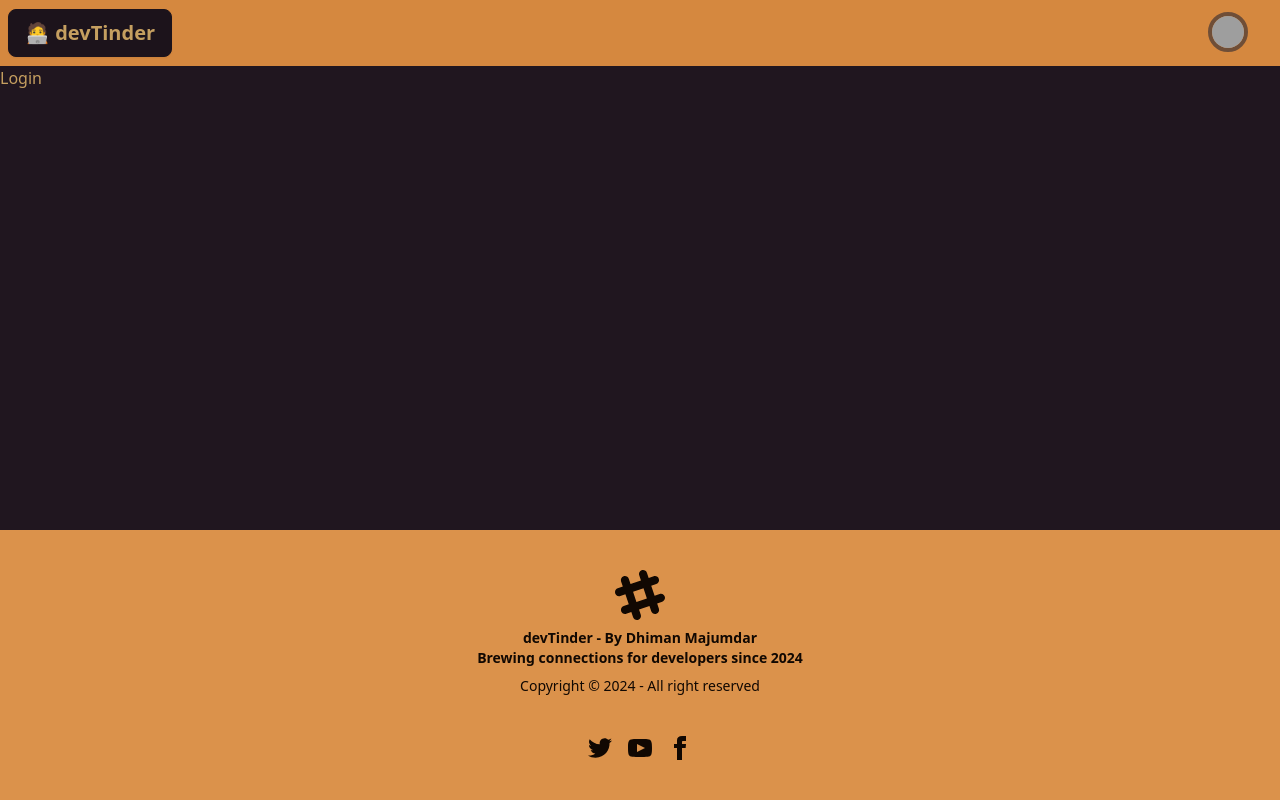
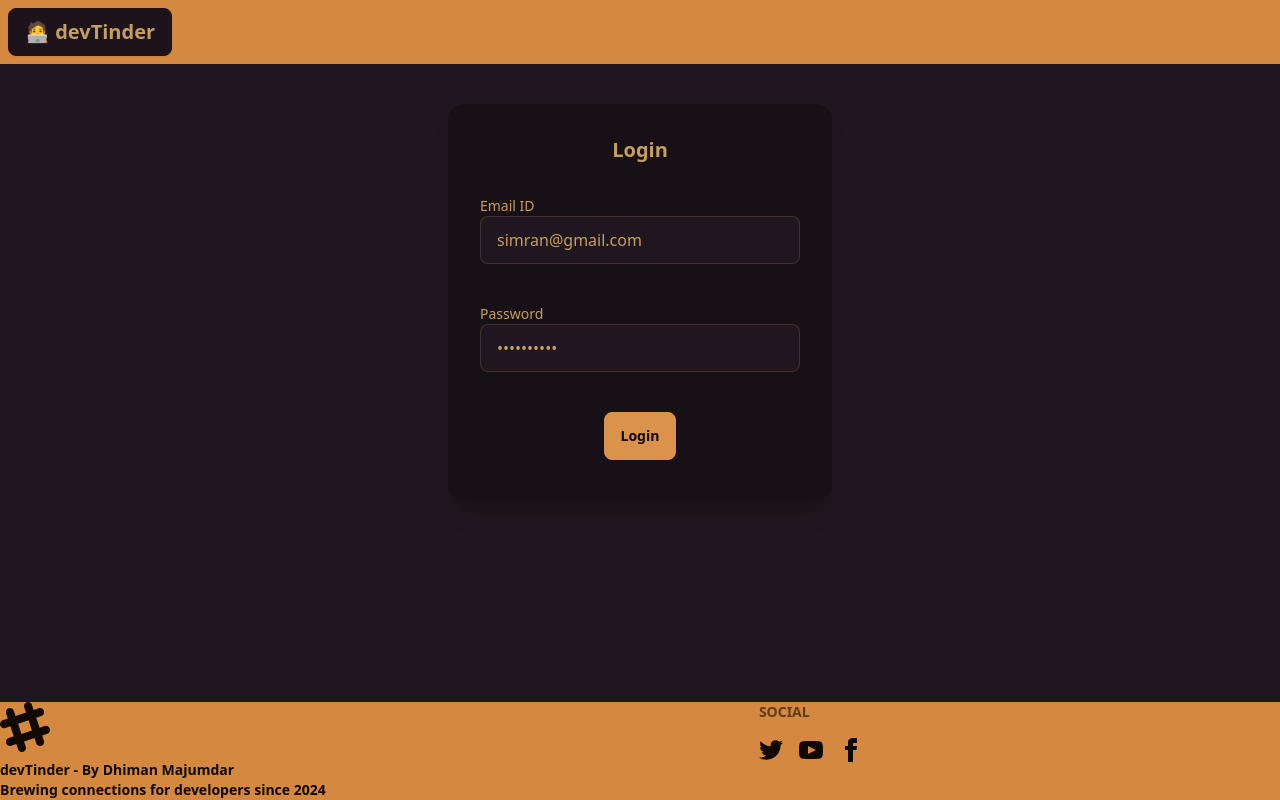
Before and after one commit to DhimanMajumdar/devTinder-web, a React (Vite) app: page /login in a window 1280 px wide. Built offline with nearby package versions, Linux system fonts and the light colour scheme; grey boxes are pictures that could not be loaded.

Commit message:
setup redux store

```diff
--- a/package.json
+++ b/package.json
@@ -10,8 +10,11 @@
     "preview": "vite preview"
   },
   "dependencies": {
+    "@reduxjs/toolkit": "^2.2.8",
+    "axios": "^1.7.7",
     "react": "^18.3.1",
     "react-dom": "^18.3.1",
+    "react-redux": "^9.1.2",
     "react-router-dom": "^6.26.2"
   },
   "devDependencies": {
--- a/src/App.jsx
+++ b/src/App.jsx
@@ -1,20 +1,25 @@
 import { BrowserRouter, Route, Routes } from "react-router-dom";
-import NavBar from "./NavBar";
-import Body from "./Body";
-import Login from "./Login";
-import Profile from "./Profile";
+import Body from "./components/Body";
+import Login from "./components/Login";
+import Profile from "./components/Profile";
+import { Provider } from "react-redux";
+import appStore from "./utils/appStore";
+import Feed from "./components/Feed";
 
 function App() {
   return (
     <>
+      <Provider store={appStore}>
         <BrowserRouter basename="/">
           <Routes>
             <Route path="/" element={<Body />}>
+            <Route path="/" element={<Feed />} />
               <Route path="/login" element={<Login />} />
               <Route path="/profile" element={<Profile />} />
             </Route>
           </Routes>
         </BrowserRouter>
+      </Provider>
     </>
   );
 }
--- a/src/Login.jsx
+++ /dev/null
@@ -1,9 +0,0 @@
-import React from 'react'
-
-const Login = () => {
-  return (
-    <div>Login</div>
-  )
-}
-
-export default Login
--- /dev/null
+++ b/src/components/Feed.jsx
@@ -0,0 +1,9 @@
+import React from 'react'
+
+const Feed = () => {
+  return (
+    <div>Feed</div>
+  )
+}
+
+export default Feed
--- a/src/Footer.jsx
+++ b/src/components/Footer.jsx
@@ -2,7 +2,7 @@ import React from 'react'
 
 const Footer = () => {
   return (
-    <footer className="footer footer-center bg-primary text-primary-content p-10 fixed bottom-0">
+    <footer className="footer  bg-[#d5883f] font-bold text-primary-content  fixed bottom-0 ">
   <aside>
     <svg
       width="50"
@@ -11,18 +11,18 @@ const Footer = () => {
       xmlns="http://www.w3.org/2000/svg"
       fillRule="evenodd"
       clipRule="evenodd"
-      className="inline-block fill-current">
+      className="fill-current">
       <path
         d="M22.672 15.226l-2.432.811.841 2.515c.33 1.019-.209 2.127-1.23 2.456-1.15.325-2.148-.321-2.463-1.226l-.84-2.518-5.013 1.677.84 2.517c.391 1.203-.434 2.542-1.831 2.542-.88 0-1.601-.564-1.86-1.314l-.842-2.516-2.431.809c-1.135.328-2.145-.317-2.463-1.229-.329-1.018.211-2.127 1.231-2.456l2.432-.809-1.621-4.823-2.432.808c-1.355.384-2.558-.59-2.558-1.839 0-.817.509-1.582 1.327-1.846l2.433-.809-.842-2.515c-.33-1.02.211-2.129 1.232-2.458 1.02-.329 2.13.209 2.461 1.229l.842 2.515 5.011-1.677-.839-2.517c-.403-1.238.484-2.553 1.843-2.553.819 0 1.585.509 1.85 1.326l.841 2.517 2.431-.81c1.02-.33 2.131.211 2.461 1.229.332 1.018-.21 2.126-1.23 2.456l-2.433.809 1.622 4.823 2.433-.809c1.242-.401 2.557.484 2.557 1.838 0 .819-.51 1.583-1.328 1.847m-8.992-6.428l-5.01 1.675 1.619 4.828 5.011-1.674-1.62-4.829z"></path>
     </svg>
-    <p className="font-bold">
+    <p>
       devTinder - By Dhiman Majumdar
       <br />
       Brewing connections for developers since 2024
     </p>
-    <p>Copyright © {new Date().getFullYear()} - All right reserved</p>
   </aside>
   <nav>
+    <h6 className="footer-title font-extrabold">Social</h6>
     <div className="grid grid-flow-col gap-4">
       <a>
         <svg
--- /dev/null
+++ b/src/components/Login.jsx
@@ -0,0 +1,66 @@
+import axios from "axios";
+import React, { useState } from "react";
+import { useDispatch } from "react-redux";
+import { addUser } from "../utils/userSlice";
+import { useNavigate } from "react-router-dom";
+import { BASE_URL } from "../utils/constants";
+
+const Login = () => {
+  const [emailId, setEmailId] = useState("simran@gmail.com");
+  const [password, setPassword] = useState("Simran@123");
+  const dispatch=useDispatch();
+  const navigate=useNavigate();
+
+  const handleLogin = async () => {
+    try {
+      const res = await axios.post(
+        BASE_URL+"/login",
+        { emailId, password },
+        {withCredentials:true},
+      );
+      //console.log(res.data);
+      dispatch(addUser(res.data));
+      navigate("/");
+    } catch (err) {
+      console.error("Login error:", err.response?.data || err.message);
+    }
+  };
+  return (
+    <div className="flex justify-center my-10">
+      <div className="card bg-base-300 w-96 shadow-xl">
+        <div className="card-body">
+          <h2 className="card-title justify-center">Login</h2>
+          <div>
+            <label className="form-control w-full max-w-xs my-2">
+              <div className="label"></div>
+              <span className="label-text">Email ID</span>
+              <input
+                type="text"
+                value={emailId}
+                className="input input-bordered w-full max-w-xs"
+                onChange={(e) => setEmailId(e.target.value)}
+              />
+              <div className="label"></div>
+            </label>
+            <label className="form-control w-full max-w-xs my-2">
+              <div className="label"></div>
+              <span className="label-text">Password</span>
+              <input
+                type="password"
+                value={password}
+                className="input input-bordered w-full max-w-xs"
+                onChange={(e) => setPassword(e.target.value)}
+              />
+              <div className="label"></div>
+            </label>
+          </div>
+          <div className="card-actions justify-center m-2">
+            <button className="btn btn-primary cursor-pointer" onClick={handleLogin}>Login</button>
+          </div>
+        </div>
+      </div>
+    </div>
+  );
+};
+
+export default Login;
--- a/src/NavBar.jsx
+++ b/src/components/NavBar.jsx
@@ -1,13 +1,17 @@
 import React from 'react';
+import { useSelector } from 'react-redux';
 
 const NavBar = () => {
+  const user=useSelector((store)=>store.user);
+  //console.log(user);
   return (
     <div className="navbar bg-[#d5883f] text-white">
       <div className="flex-1">
         <a className="btn hover:bg-[#D2B48C] hover:text-[#4B3621] transition duration-300 ease-in-out text-xl">🧑‍💻 devTinder</a>
       </div>
 
-      <div className="flex-none gap-2">
+      {user && (<div className="flex-none gap-2">
+        <div className="form-control text-amber-950 font-extrabold">Welcome, {user?.firstName}</div>
         <div className="dropdown dropdown-end mx-5">
           <div tabIndex={0} role="button" className="btn btn-ghost btn-circle avatar">
             <div className="w-10 h-10 rounded-full border-4 border-[#6F4E37] overflow-hidden"> {/* Coffee-colored border */}
@@ -31,7 +35,7 @@ const NavBar = () => {
             <li><a>Logout</a></li>
           </ul>
         </div>
-      </div>
+      </div>)}
     </div>
   );
 }
--- /dev/null
+++ b/src/utils/appStore.jsx
@@ -0,0 +1,10 @@
+import { configureStore } from "@reduxjs/toolkit";
+import userReducer from "./userSlice"
+
+const appStore=configureStore({
+    reducer:{
+        user:userReducer,
+    },
+})
+
+export default appStore;
--- /dev/null
+++ b/src/utils/constants.jsx
@@ -0,0 +1 @@
+export const BASE_URL = "http://localhost:5000";
--- /dev/null
+++ b/src/utils/userSlice.jsx
@@ -0,0 +1,18 @@
+import { createSlice } from "@reduxjs/toolkit";
+
+const userSlice=createSlice({
+    name:'user',
+    initialState:null,
+    reducers:{
+        addUser:(state,action)=>{
+            return action.payload;
+        },
+        removeUser:(state,action)=>{
+            return null;
+        },
+    },
+})
+
+export const {addUser,removeUser}=userSlice.actions;
+
+export default userSlice.reducer;
```
Also changed, not shown: src/components/Body.jsx (renamed from src/Body.jsx), src/components/Profile.jsx (renamed from src/Profile.jsx), 2 other files (tests, documents, lock files or other folders). Lines whose indentation alone changed are shown as unchanged.
